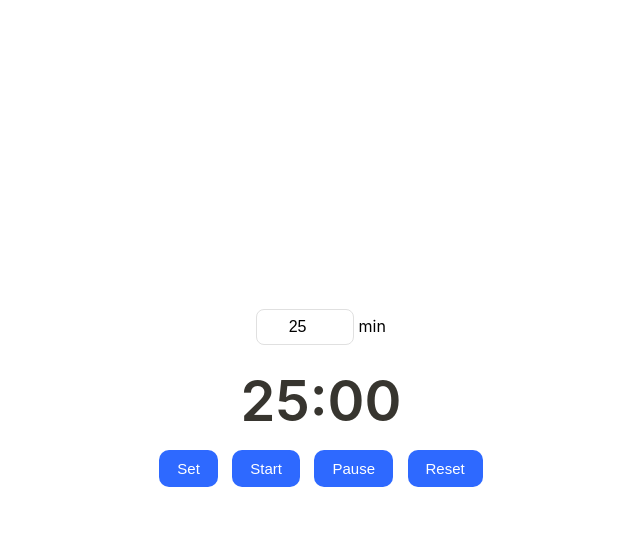
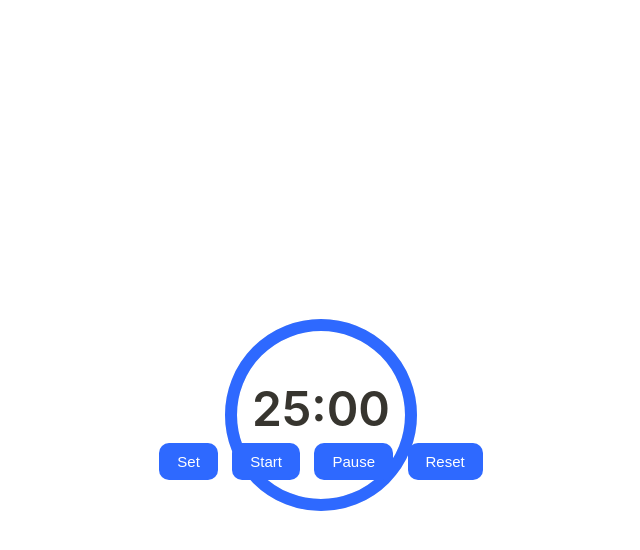
Before and after one commit to keiizash/pomodoro-timer, a plain HTML site: page index.html in a window 1280 px wide. Both pictures are taken after a click on the button "Set". Shown: the whole page, without its empty margins (319-959 px from the left). Drawn offline with Linux system fonts and the light colour scheme.

Commit message:
Update index.html

```diff
--- a/index.html
+++ b/index.html
@@ -23,21 +23,20 @@
       width: 100%;
     }
 
-    #timer {
-      font-size: 56px;
-      font-weight: 600;
-      margin: 10px 0;
-      color: #37352f; /* couleur texte Notion */
+    /* Cercle de progression */
+    .progress-ring {
+      width: 200px;
+      height: 200px;
+      margin: 0 auto;
     }
 
-    input {
-      width: 80px;
-      padding: 8px;
-      font-size: 16px;
-      border: 1px solid #e0e0e0;
-      border-radius: 8px;
-      margin-bottom: 12px;
-      text-align: center;
+    #timer {
+      font-size: 48px;
+      font-weight: 600;
+      color: #37352f;
+      margin-top: -140px;
+      cursor: text;
+      outline: none;
     }
 
     button {
@@ -47,7 +46,7 @@
       border-radius: 10px;
       font-size: 15px;
       cursor: pointer;
-      background: #2e69ff; /* bleu Notion */
+      background: #2e69ff;
       color: white;
       font-weight: 500;
     }
@@ -60,11 +59,16 @@
 <body>
   <div class="container">
 
-    <input id="custom" type="number" min="1" value="25" /> min
+    <!-- Cercle SVG -->
+    <svg class="progress-ring" viewBox="0 0 100 100">
+      <circle id="progress-bg" cx="50" cy="50" r="45" stroke="#e5e5e5" stroke-width="6" fill="none"/>
+      <circle id="progress" cx="50" cy="50" r="45" stroke="#2e69ff" stroke-width="6" fill="none" stroke-linecap="round" transform="rotate(-90 50 50)"/>
+    </svg>
 
-    <div id="timer">25:00</div>
+    <!-- Timer modifiable directement -->
+    <div id="timer" contenteditable="true">25:00</div>
 
-    <button onclick="applyCustom()">Set</button>
+    <button onclick="applyEditable()">Set</button>
     <button onclick="startTimer()">Start</button>
     <button onclick="pauseTimer()">Pause</button>
     <button onclick="resetTimer()">Reset</button>
@@ -75,18 +79,33 @@
     let remaining = duration;
     let interval = null;
 
+    const circle = document.getElementById('progress');
+    const circumference = 2 * Math.PI * 45;
+    circle.style.strokeDasharray = circumference;
+    circle.style.strokeDashoffset = circumference;
+
+    function updateCircle() {
+      const percent = remaining / duration;
+      circle.style.strokeDashoffset = circumference * (1 - percent);
+    }
+
     function updateDisplay() {
       const minutes = Math.floor(remaining / 60).toString().padStart(2, '0');
       const seconds = (remaining % 60).toString().padStart(2, '0');
       document.getElementById('timer').textContent = `${minutes}:${seconds}`;
+      updateCircle();
     }
 
-    function applyCustom() {
-      const custom = parseInt(document.getElementById('custom').value);
-      if (custom > 0) {
-        duration = custom * 60;
-        remaining = duration;
-        updateDisplay();
+    function applyEditable() {
+      const txt = document.getElementById('timer').textContent;
+      const parts = txt.split(':');
+      if (parts.length === 2) {
+        const min = parseInt(parts[0]);
+        if (!isNaN(min) && min > 0) {
+          duration = min * 60;
+          remaining = duration;
+          updateDisplay();
+        }
       }
     }
 
```
